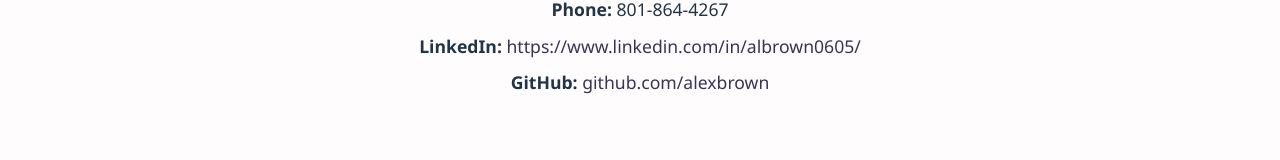
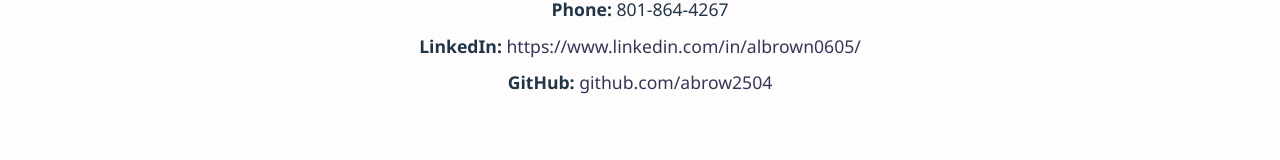
Before and after one commit to abrow2504/AlexBrownSoftwareDeveloper, a React (Vite) app: page / in a window 1280 px wide. Shown: the part 4299-4459 px from the top of the page. Built offline with nearby package versions, Linux system fonts and the light colour scheme.

Commit message:
update git link

```diff
--- a/src/App.tsx
+++ b/src/App.tsx
@@ -272,7 +272,7 @@
               <p><strong>Email:</strong> <a href="mailto:al.brown0605@gmail.com">al.brown0605@gmail.com</a></p>
               <p><strong>Phone:</strong> 801-864-4267</p>
               <p><strong>LinkedIn:</strong> <a href="https://www.linkedin.com/in/albrown0605/" target="_blank">https://www.linkedin.com/in/albrown0605/</a></p>
-              <p><strong>GitHub:</strong> <a href="#" target="_blank">github.com/alexbrown</a></p>
+              <p><strong>GitHub:</strong> <a href="https://github.com/abrow2504/" target="_blank">github.com/abrow2504</a></p>
             </div>
           </div>
         </section>
```
